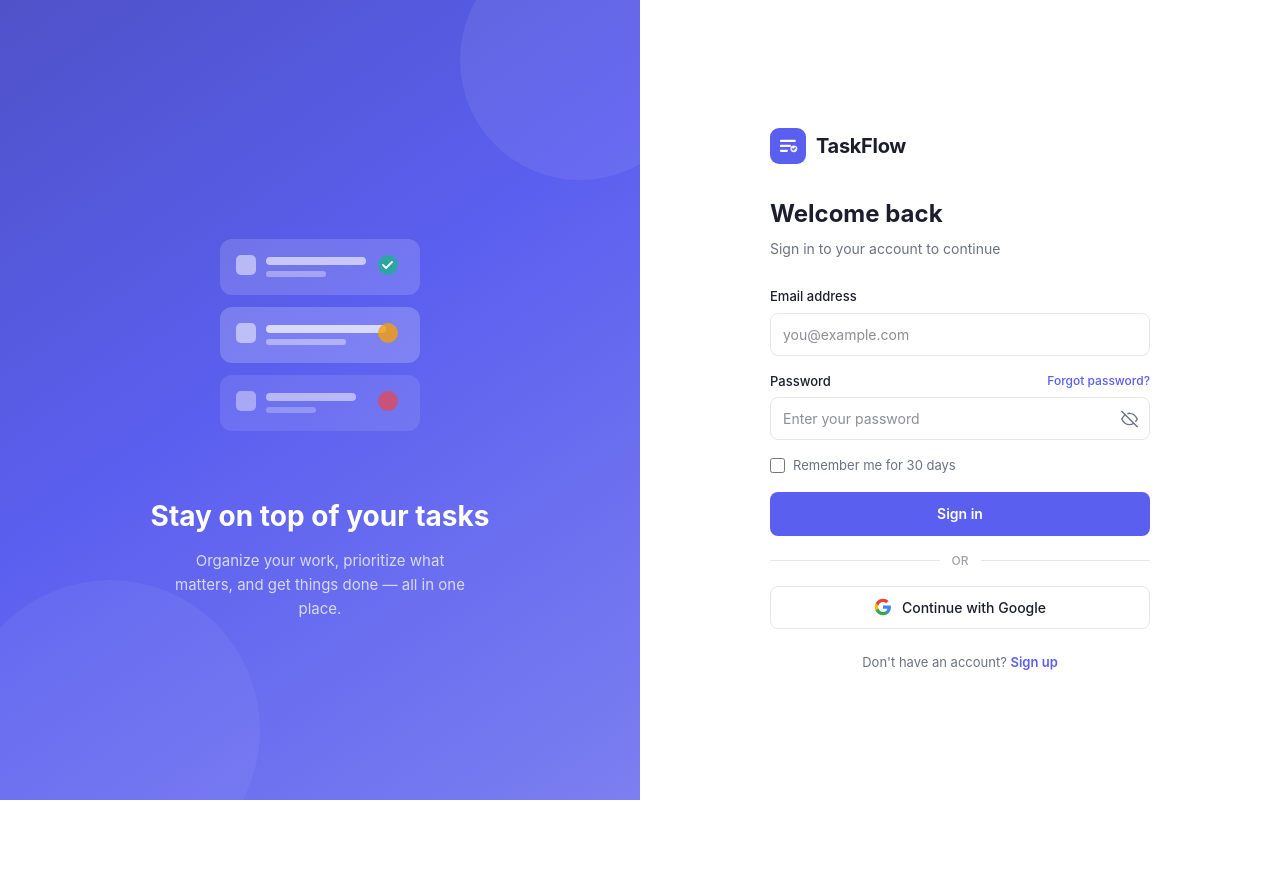
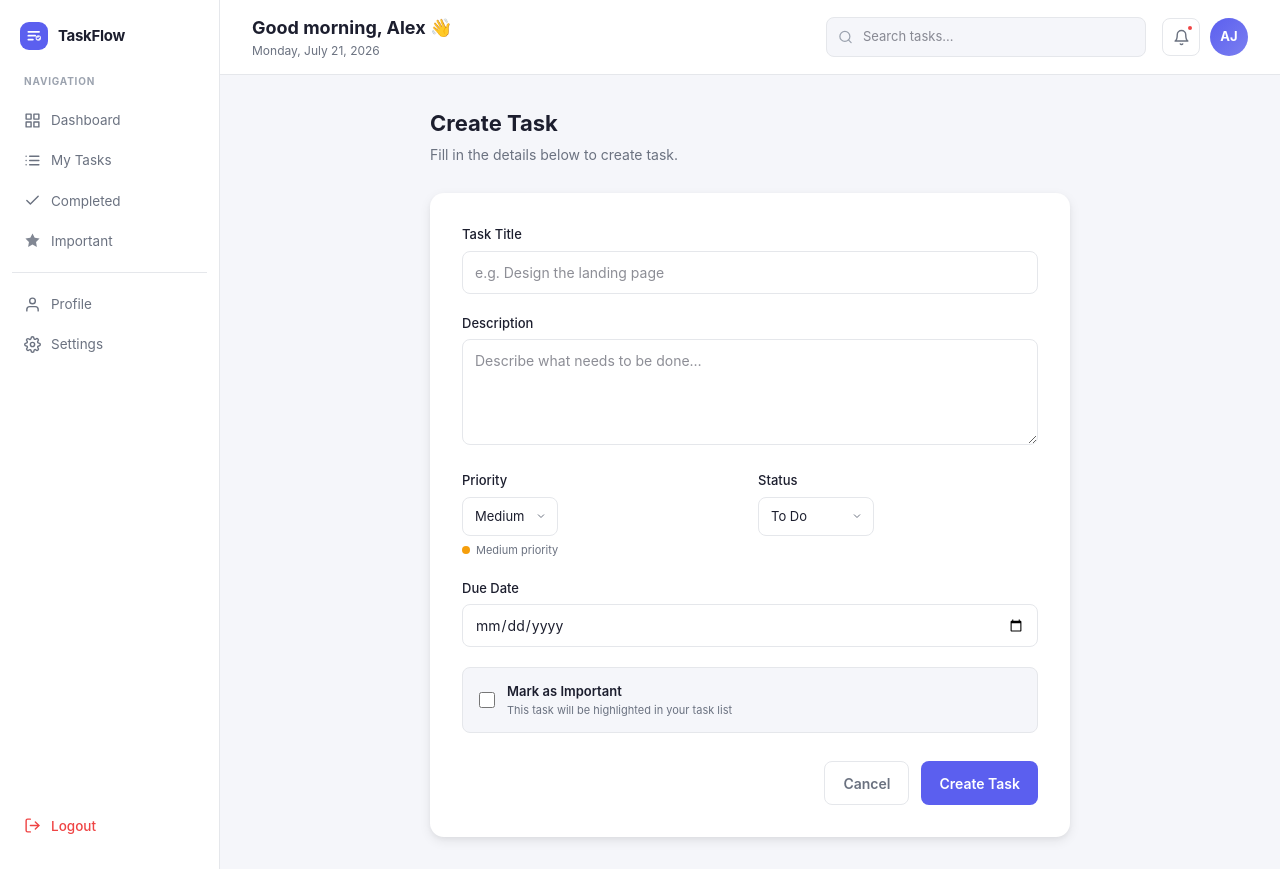
Before and after one commit to Dagim427/task-manager, a React (Vite) app in the folder client/: page /create-task in a window 1280 px wide. Before the commit this address led to /login. Before the commit the page ends 800 px from the top, so only its background shows below. Built offline with nearby package versions, Linux system fonts and the light colour scheme.

Commit message:
feat: add CreateTask and EditTask components; implement task creation and editing functionality; introduce TaskForm component for form handling

```diff
--- a/client/src/App.jsx
+++ b/client/src/App.jsx
@@ -10,6 +10,8 @@
 import Register from "./pages/Register.jsx";
 import Dashboard from "./pages/Dashboard.jsx";
 import Layout from "./components/layout/Layout.jsx";
+import CreateTask from "./pages/CreateTask.jsx";
+import EditTask from "./pages/EditTask.jsx";
 
 function App() {
   return (
@@ -28,7 +30,13 @@
             <Route path="/important" element={<Dashboard />} />
             {/* <Route path="/profile" element={<Profile />} />
             <Route path="/settings" element={<Settings />} /> */}
+
+            {/* Form Routes */}
+          <Route path="/create-task" element={<CreateTask />} />
+          <Route path="/edit-task/:id" element={<EditTask />} />
           </Route>
+
+
 
           {/* Root Redirect */}
           <Route path="/" element={<Navigate to="/login" replace />} />
--- /dev/null
+++ b/client/src/components/task/TaskForm.jsx
@@ -0,0 +1,183 @@
+import { useState } from "react";
+import { C, SH_MD } from "../../utils/color.js";
+import Label from "../common/Label.jsx";
+import Input from "../common/Input.jsx";
+import Select from "../common/Select.jsx";
+import Btn from "../common/Btn.jsx";
+
+export function TaskForm({ pageTitle, submitLabel, initial, onCancel, onSubmit }) {
+  const [title, setTitle] = useState(initial?.title ?? "");
+  const [description, setDescription] = useState(initial?.description ?? "");
+  const [priority, setPriority] = useState(initial?.priority ?? "Medium");
+  const [status, setStatus] = useState(initial?.status ?? "To Do");
+  const [dueDate, setDueDate] = useState(initial?.dueDate ?? "");
+  const [important, setImportant] = useState(initial?.important ?? false);
+
+  const priorityColors = {
+    Low: C.success,
+    Medium: C.warning,
+    High: C.danger,
+    Critical: C.purple,
+  };
+
+  // Deliver the form values back to parent on submit
+  const handleSubmit = () => {
+    if (!title.trim()) return alert("Please enter a task title.");
+
+    onSubmit({
+      title,
+      description,
+      priority,
+      status,
+      dueDate,
+      important,
+    });
+  };
+
+  return (
+    <div style={{ flex: 1, overflowY: "auto", padding: "32px" }}>
+      <div style={{ maxWidth: 640, margin: "0 auto" }}>
+        <div style={{ marginBottom: 28 }}>
+          <h1 style={{ fontSize: 22, fontWeight: 700, color: C.dark, marginBottom: 4 }}>
+            {pageTitle}
+          </h1>
+          <p style={{ fontSize: 14, color: C.mid }}>
+            Fill in the details below to {pageTitle.toLowerCase()}.
+          </p>
+        </div>
+        <div style={{ backgroundColor: C.white, borderRadius: 14, padding: 32, boxShadow: SH_MD }}>
+          <div style={{ display: "flex", flexDirection: "column", gap: 20 }}>
+            <div>
+              <Label>Task Title</Label>
+              <Input
+                placeholder="e.g. Design the landing page"
+                value={title}
+                onChange={setTitle}
+              />
+            </div>
+            <div>
+              <Label>Description</Label>
+              <textarea
+                placeholder="Describe what needs to be done…"
+                value={description}
+                onChange={(e) => setDescription(e.target.value)}
+                rows={4}
+                style={{
+                  width: "100%",
+                  padding: "10px 12px",
+                  border: `1.5px solid ${C.border}`,
+                  borderRadius: 8,
+                  fontSize: 14,
+                  color: C.dark,
+                  backgroundColor: C.white,
+                  outline: "none",
+                  fontFamily: "inherit",
+                  resize: "vertical",
+                  boxSizing: "border-box",
+                  lineHeight: 1.5,
+                }}
+                onFocus={(e) => (e.target.style.borderColor = C.primary)}
+                onBlur={(e) => (e.target.style.borderColor = C.border)}
+              />
+            </div>
+            <div style={{ display: "grid", gridTemplateColumns: "1fr 1fr", gap: 16 }}>
+              <div>
+                <Label>Priority</Label>
+                <Select
+                  value={priority}
+                  onChange={setPriority}
+                  options={["Low", "Medium", "High", "Critical"]}
+                />
+                <div style={{ display: "flex", alignItems: "center", gap: 6, marginTop: 6 }}>
+                  <div
+                    style={{
+                      width: 8,
+                      height: 8,
+                      borderRadius: "50%",
+                      backgroundColor: priorityColors[priority],
+                    }}
+                  />
+                  <span style={{ fontSize: 11, color: C.mid }}>{priority} priority</span>
+                </div>
+              </div>
+              <div>
+                <Label>Status</Label>
+                <Select
+                  value={status}
+                  onChange={setStatus}
+                  options={["To Do", "In Progress", "Review", "Done"]}
+                />
+              </div>
+            </div>
+            <div>
+              <Label>Due Date</Label>
+              <input
+                type="date"
+                value={dueDate}
+                onChange={(e) => setDueDate(e.target.value)}
+                style={{
+                  width: "100%",
+                  padding: "10px 12px",
+                  border: `1.5px solid ${C.border}`,
+                  borderRadius: 8,
+                  fontSize: 14,
+                  color: C.dark,
+                  backgroundColor: C.white,
+                  outline: "none",
+                  fontFamily: "inherit",
+                  boxSizing: "border-box",
+                  cursor: "pointer",
+                }}
+                onFocus={(e) => (e.target.style.borderColor = C.primary)}
+                onBlur={(e) => (e.target.style.borderColor = C.border)}
+              />
+            </div>
+            <div
+              onClick={() => setImportant(!important)}
+              style={{
+                display: "flex",
+                alignItems: "center",
+                gap: 12,
+                padding: "14px 16px",
+                backgroundColor: important ? C.primaryLight : C.bg,
+                borderRadius: 8,
+                border: `1.5px solid ${important ? C.primary : C.border}`,
+                cursor: "pointer",
+                transition: "all 0.15s",
+              }}
+            >
+              <input
+                type="checkbox"
+                checked={important}
+                onChange={(e) => setImportant(e.target.checked)}
+                onClick={(e) => e.stopPropagation()}
+                style={{ width: 16, height: 16, accentColor: C.primary, cursor: "pointer" }}
+              />
+              <div>
+                <div style={{ fontSize: 13, fontWeight: 600, color: C.dark }}>
+                  Mark as Important
+                </div>
+                <div style={{ fontSize: 11, color: C.mid }}>
+                  This task will be highlighted in your task list
+                </div>
+              </div>
+              {important && (
+                <svg style={{ marginLeft: "auto" }} width="18" height="18" viewBox="0 0 24 24" fill={C.warning}>
+                  <polygon points="12 2 15.09 8.26 22 9.27 17 14.14 18.18 21.02 12 17.77 5.82 21.02 7 14.14 2 9.27 8.91 8.26 12 2" />
+                </svg>
+              )}
+            </div>
+            <div style={{ display: "flex", gap: 12, justifyContent: "flex-end", paddingTop: 8 }}>
+              <Btn variant="ghost" onClick={onCancel}>
+                Cancel
+              </Btn>
+              <Btn onClick={handleSubmit}>{submitLabel}</Btn>
+            </div>
+          </div>
+        </div>
+      </div>
+    </div>
+  );
+}
+
+export default TaskForm;
--- a/client/src/pages/CreateTask.jsx
+++ b/client/src/pages/CreateTask.jsx
@@ -0,0 +1,25 @@
+import { useNavigate, useOutletContext } from "react-router-dom";
+import TaskForm from "../components/task/TaskForm.jsx";
+
+export default function CreateTask() {
+  const navigate = useNavigate();
+  const context = useOutletContext() || {};
+  const onAddTask = context.onAddTask || (() => {});
+
+  const handleSubmit = (taskData) => {
+    onAddTask({
+      id: Date.now(), // generate simple unique ID
+      ...taskData,
+    });
+    navigate("/dashboard");
+  };
+
+  return (
+    <TaskForm
+      pageTitle="Create Task"
+      submitLabel="Create Task"
+      onCancel={() => navigate(-1)}
+      onSubmit={handleSubmit}
+    />
+  );
+}
--- a/client/src/pages/EditTask.jsx
+++ b/client/src/pages/EditTask.jsx
@@ -0,0 +1,37 @@
+import { useNavigate, useParams, useOutletContext } from "react-router-dom";
+import TaskForm from "../components/task/TaskForm.jsx";
+
+export default function EditTask() {
+  const { id } = useParams();
+  const navigate = useNavigate();
+  const context = useOutletContext() || {};
+  const tasks = context.tasks || [];
+  const onUpdateTask = context.onUpdateTask || (() => {});
+
+  // Find existing task
+  const existingTask = tasks.find((t) => String(t.id) === String(id));
+
+  const handleSubmit = (updatedData) => {
+    onUpdateTask(id, updatedData);
+    navigate("/dashboard");
+  };
+
+  if (!existingTask) {
+    return (
+      <div style={{ padding: 32, textAlign: "center" }}>
+        <h2>Task not found</h2>
+        <button onClick={() => navigate("/dashboard")}>Back to Dashboard</button>
+      </div>
+    );
+  }
+
+  return (
+    <TaskForm
+      pageTitle="Edit Task"
+      submitLabel="Save Changes"
+      initial={existingTask}
+      onCancel={() => navigate(-1)}
+      onSubmit={handleSubmit}
+    />
+  );
+}
```
